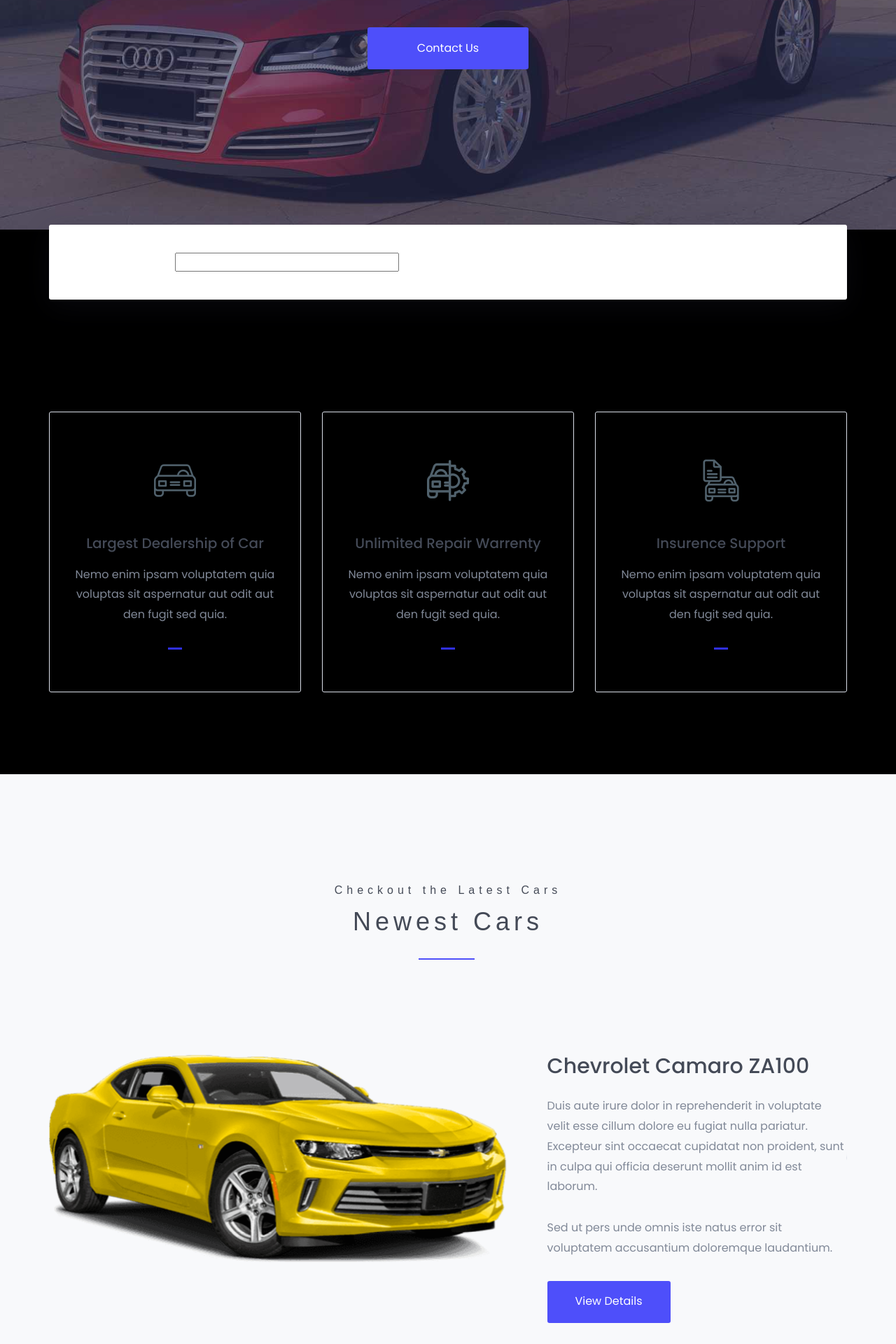
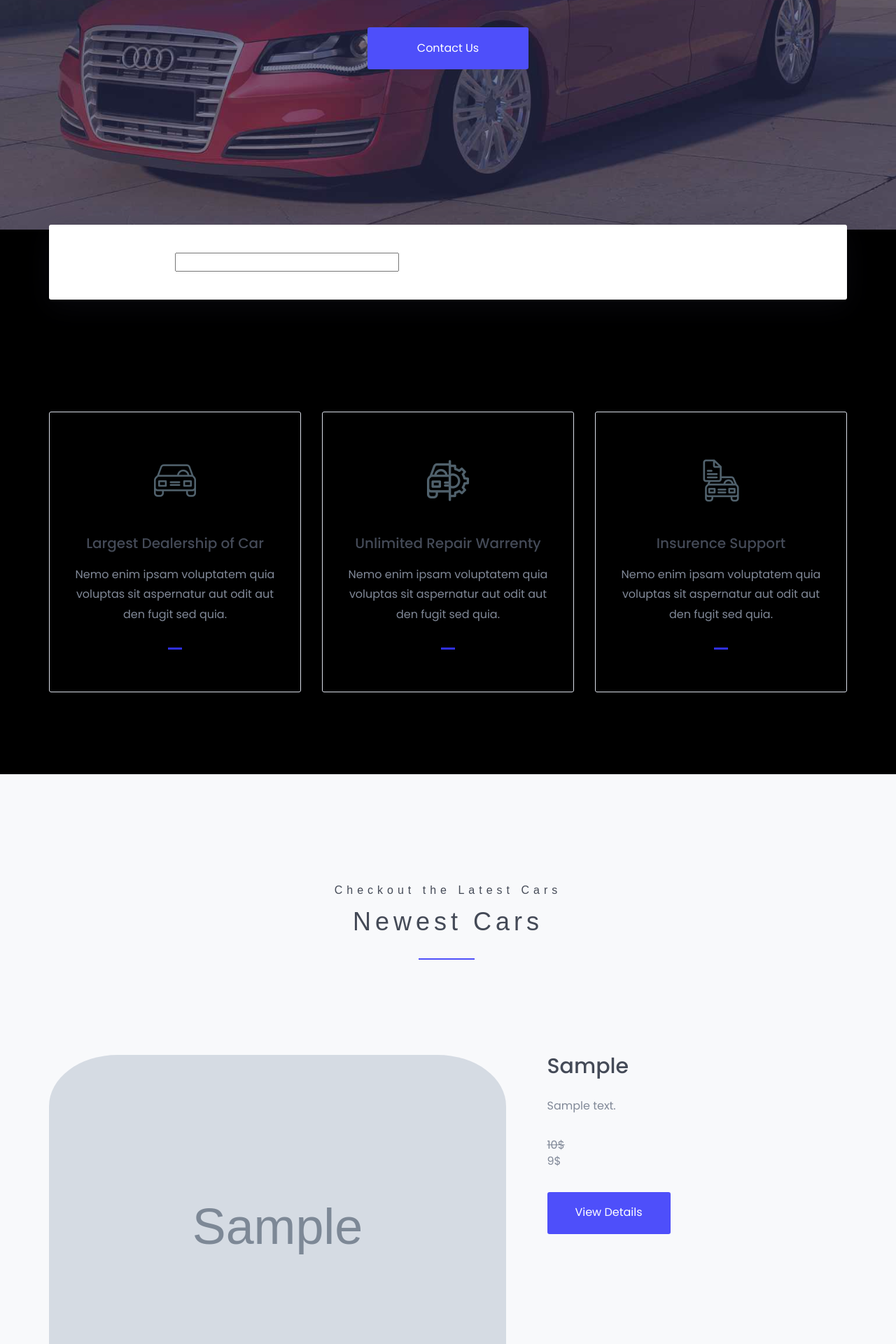
Before and after one commit to abuwcheek/car-villa, a Django app: page /products/ in a window 1280 px wide. Shown: the part 440-2360 px from the top of the page at 70% size. Run offline with Django 5.2, Linux system fonts and the light colour scheme; tables that the repository leaves empty hold one stand-in row (values such as "Sample post"); grey boxes marked "Sample" are stand-in pictures; some libraries are stand-ins or nearby versions.

Commit message:
new cars ulandi

```diff
--- a/car/context_processor.py
+++ b/car/context_processor.py
@@ -3,12 +3,12 @@
 def index_processor(request):
     # about = About.objects.first()
     kategoriyalar=Category.objects.filter(is_active=True).all()
-    testimonal = Testimonals.objects.filter(is_active=True).order_by('?')
+    # testimonal = Testimonals.objects.filter(is_active=True).order_by('?')
 
     context={
 
         'kategoriyalar': kategoriyalar,
-        'testimonal': testimonal,
+        # 'testimonal': testimonal,
         # 'about': about,
     }
     return context
--- a/car/models.py
+++ b/car/models.py
@@ -90,7 +90,8 @@
           if self.percentage:
                product_price = self.get_price
                discount = (100 - self.percentage) / 100 * product_price
-               return round(discount, 2)
+               return round(discount)
+
           return self.get_price
 
 
--- a/car/urls.py
+++ b/car/urls.py
@@ -4,5 +4,4 @@
 
 urlpatterns = [
      path('', IndexView, name='index'),
-     # path('', testimonals, name='testimonalurl'),
 ]
--- a/car/views.py
+++ b/car/views.py
@@ -1,10 +1,20 @@
 from django.shortcuts import render
+from django.views import View
 from .models import Category, Brands, CarVilla, Testimonals, About
 
 
 
 def IndexView(request):
-     return render(request, 'index.html')
+     brands = Brands.objects.filter(is_active=True).all()
+     testimonal = Testimonals.objects.filter(is_active=True).order_by('?')
+     cars = CarVilla.objects.filter(is_active=True).all()
+
+     context = {
+          'brands': brands,
+          'testimonal': testimonal,
+          'cars': cars,
+     }
+     return render(request, 'index.html', context)
 
 
 
--- a/static/style.css
+++ b/static/style.css
@@ -260,10 +260,10 @@
 
 /* Kartalar */
 .card {
-  width: 400px;
-  height: 600px;
+  width: 100vh;
+  height: 200px;
   background-color: #f2f2f2;
-  border-radius: 8px;
+  /* border-radius: 8px; */
   box-shadow: 0 4px 8px rgba(0, 0, 0, 0.2);
   display: flex;
   /* align-items: center; */
--- a/templates/base.html
+++ b/templates/base.html
@@ -85,7 +85,9 @@
 				                <button type="button" class="navbar-toggle" data-toggle="collapse" data-target="#navbar-menu">
 				                    <i class="fa fa-bars"></i>
 				                </button>
-				                <a class="navbar-brand" href="">caruzb<span></span></a>
+				                <a class="navbar-brand" href="">caruzb<span>
+								<img src="{% static 'assets/images/uzbbayroq.png' %}" alt="" style="width: 50px;">
+							 </span></a>
 
 				            </div><!--/.navbar-header-->
 				            <!-- End Header Navigation -->
--- a/templates/index.html
+++ b/templates/index.html
@@ -64,22 +64,31 @@
 				</div><!--/.section-header-->
 				<div class="new-cars-content">
 					<div class="owl-carousel owl-theme" id="new-cars-carousel">
+
+						{% for car in cars %}
 						<div class="new-cars-item">
 							<div class="single-new-cars-item">
 								<div class="row">
 									<div class="col-md-7 col-sm-12">
 										<div class="new-cars-img">
-											<img src="{% static 'assets/images/new-cars-model/ncm1.png' %}" alt="img"/>
+											<img src="{{ car.image.url }}" alt="img" style="border-radius: 15%;" />
 										</div><!--/.new-cars-img-->
 									</div>
 									<div class="col-md-5 col-sm-12">
 										<div class="new-cars-txt">
-											<h2><a href="#">chevrolet camaro <span> za100</span></a></h2>
+											<h2><a href="#">{{ car.model }}<span></span></a></h2>
 											<p>
-												Duis aute irure dolor in reprehenderit in voluptate velit esse cillum dolore eu fugiat nulla pariatur. Excepteur sint occaecat cupidatat non proident, sunt in culpa qui officia deserunt mollit anim id est laborum.
+												{{ car.description }}
 											</p>
 											<p class="new-cars-para2">
-												Sed ut pers unde omnis iste natus error sit voluptatem accusantium doloremque laudantium.
+												<div class="product-price">
+													{% if car.get_new_price %}
+													<span class="old-price"><del>{{ car.get_price }}$</del></span><br>
+													<span>{{ car.get_new_price }}$</span>
+													{% else %}
+													<span>{{ car.get_price }}$</span>
+													{% endif %}
+												 </div>
 											</p>
 											<button class="welcome-btn new-cars-btn" onclick="window.location.href='#'">
 												view details
@@ -89,56 +98,8 @@
 								</div><!--/.row-->
 							</div><!--/.single-new-cars-item-->
 						</div><!--/.new-cars-item-->
-						<div class="new-cars-item">
-							<div class="single-new-cars-item">
-								<div class="row">
-									<div class="col-md-7 col-sm-12">
-										<div class="new-cars-img">
-											<img src="{% static 'assets/images/new-cars-model/ncm2.png' %}" alt="img"/>
-										</div><!--/.new-cars-img-->
-									</div>
-									<div class="col-md-5 col-sm-12">
-										<div class="new-cars-txt">
-											<h2><a href="#">BMW series-3 wagon</a></h2>
-											<p>
-												Duis aute irure dolor in reprehenderit in voluptate velit esse cillum dolore eu fugiat nulla pariatur. Excepteur sint occaecat cupidatat non proident, sunt in culpa qui officia deserunt mollit anim id est laborum.
-											</p>
-											<p class="new-cars-para2">
-												Sed ut pers unde omnis iste natus error sit voluptatem accusantium doloremque laudantium.
-											</p>
-											<button class="welcome-btn new-cars-btn" onclick="window.location.href='#'">
-												view details
-											</button>
-										</div><!--/.new-cars-txt-->
-									</div><!--/.col-->
-								</div><!--/.row-->
-							</div><!--/.single-new-cars-item-->
-						</div><!--/.new-cars-item-->
-						<div class="new-cars-item">
-							<div class="single-new-cars-item">
-								<div class="row">
-									<div class="col-md-7 col-sm-12">
-										<div class="new-cars-img">
-											<img src="{% static 'assets/images/new-cars-model/ncm3.png' %}" alt="img"/>
-										</div><!--/.new-cars-img-->
-									</div>
-									<div class="col-md-5 col-sm-12">
-										<div class="new-cars-txt">
-											<h2><a href="#">ferrari 488 superfast</a></h2>
-											<p>
-												Duis aute irure dolor in reprehenderit in voluptate velit esse cillum dolore eu fugiat nulla pariatur. Excepteur sint occaecat cupidatat non proident, sunt in culpa qui officia deserunt mollit anim id est laborum.
-											</p>
-											<p class="new-cars-para2">
-												Sed ut pers unde omnis iste natus error sit voluptatem accusantium doloremque laudantium.
-											</p>
-											<button class="welcome-btn new-cars-btn" onclick="window.location.href='#'">
-												view details
-											</button>
-										</div><!--/.new-cars-txt-->
-									</div><!--/.col-->
-								</div><!--/.row-->
-							</div><!--/.single-new-cars-item-->
-						</div><!--/.new-cars-item-->
+						{% endfor %}
+
 					</div><!--/#new-cars-carousel-->
 				</div><!--/.new-cars-content-->
 			</div><!--/.container-->
@@ -399,38 +360,14 @@
 			<div class="container">
 				<div class="brand-area">
 					<div class="owl-carousel owl-theme brand-item">
+						{% for br in brands %}
 						<div class="item">
 							<a href="#">
-								<img src="{% static 'assets/images/brand/br1.png' %}" alt="brand-image" />
+								<img src="{{ br.icon.url }}" alt="brand-image" style="width: 100%; height: 130px; border-radius: 20%;" />
 							</a>
 						</div><!--/.item-->
-						<div class="item">
-							<a href="#">
-								<img src="{% static 'assets/images/brand/br2.png' %}" alt="brand-image" />
-							</a>
-						</div><!--/.item-->
-						<div class="item">
-							<a href="#">
-								<img src="{% static 'assets/images/brand/br3.png' %}" alt="brand-image" />
-							</a>
-						</div><!--/.item-->
-						<div class="item">
-							<a href="#">
-								<img src="{% static 'assets/images/brand/br4.png' %}" alt="brand-image" />
-							</a>
-						</div><!--/.item-->
+						{% endfor %}
 
-						<div class="item">
-							<a href="#">
-								<img src="{% static 'assets/images/brand/br5.png' %}" alt="brand-image" />
-							</a>
-						</div><!--/.item-->
-
-						<div class="item">
-							<a href="#">
-								<img src="{% static 'assets/images/brand/br6.png' %}" alt="brand-image" />
-							</a>
-						</div><!--/.item-->
 					</div><!--/.owl-carousel-->
 				</div><!--/.clients-area-->
 
```
Also changed, not shown: static/assets/images/uzbbayroq.png (added).
